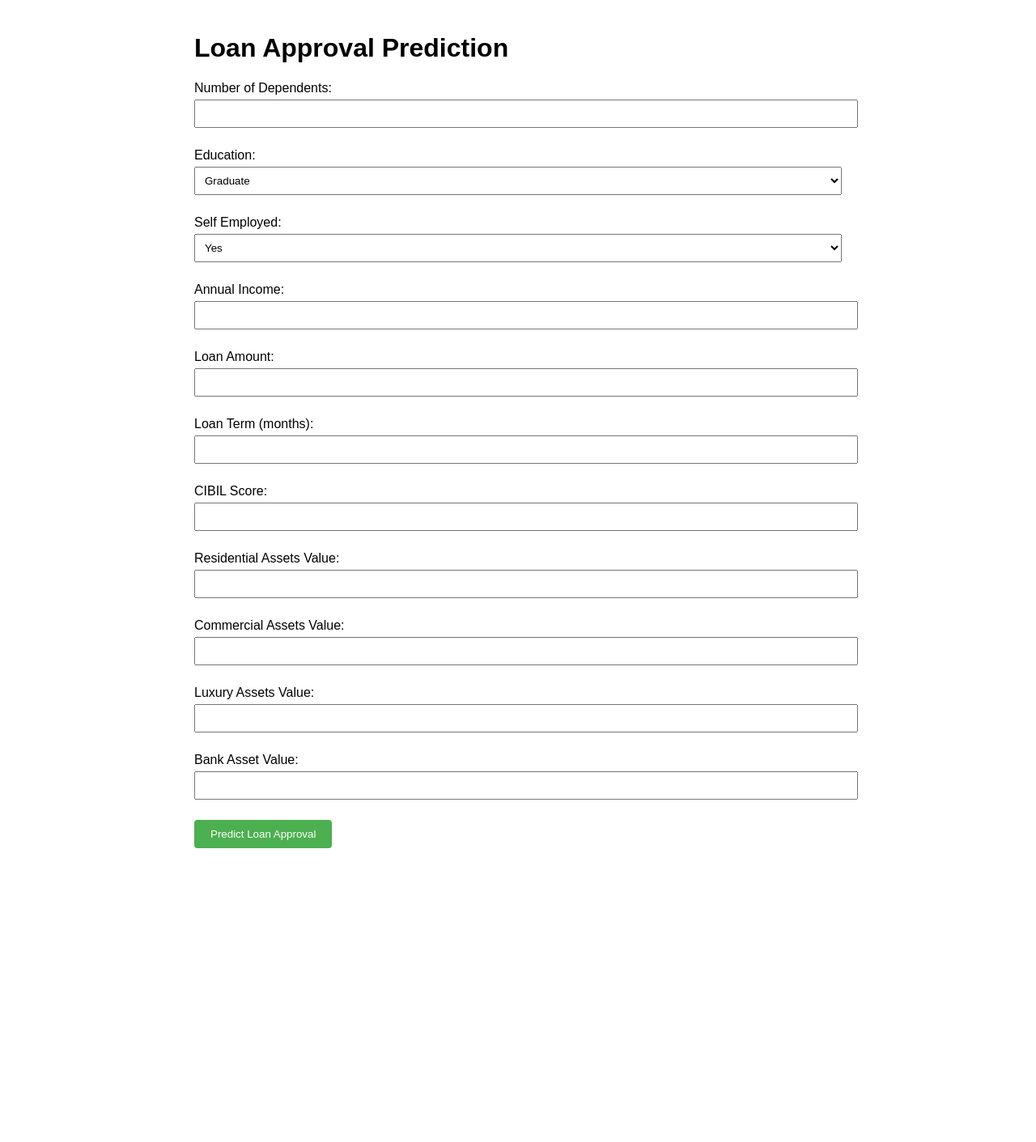
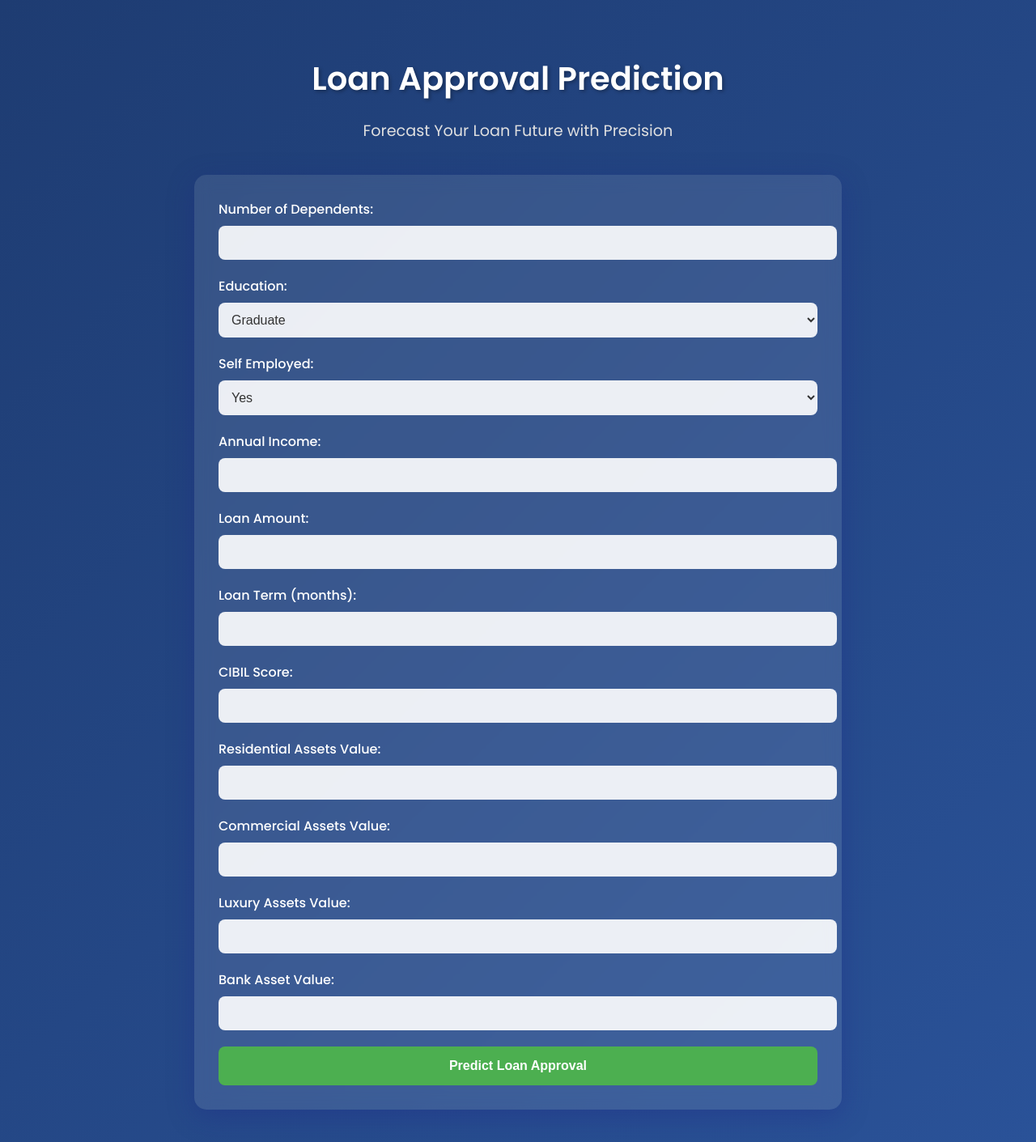
Before and after one commit to uktiger/fdpproject, a Flask app: page / in a window 1280 px wide. Shown: the whole page at 81% size. Before the commit the page ends 1048 px from the top, so only its background shows below. Run offline with Flask 3, Linux system fonts and the light colour scheme.

Commit message:
added normal css file for styling working

```diff
--- a/flask-app/app.py
+++ b/flask-app/app.py
@@ -1,4 +1,4 @@
-from flask import Flask, request, jsonify, render_template
+from flask import Flask, request, jsonify, render_template, url_for
 import mlflow
 import pandas as pd
 import numpy as np
@@ -10,8 +10,8 @@ import os
 # Setting up logging
 logging.basicConfig(level=logging.INFO, format='%(asctime)s - %(levelname)s - %(message)s')
 
-# Initialize Flask app
-app = Flask(__name__)
+# Initialize Flask app with static folder
+app = Flask(__name__, static_folder='static')
 
 # Setup MLflow
 mlflow.set_tracking_uri("https://dagshub.com/AdityaThakare72/mlops-project-1.mlflow")
--- /dev/null
+++ b/flask-app/static/css/style.css
@@ -0,0 +1,137 @@
+/* Common styles */
+body {
+    font-family: 'Poppins', sans-serif;
+    margin: 0;
+    padding: 0;
+    background: linear-gradient(135deg, #1e3c72 0%, #2a5298 100%);
+    min-height: 100vh;
+    color: #fff;
+}
+
+.container {
+    max-width: 800px;
+    margin: 0 auto;
+    padding: 40px 20px;
+}
+
+/* Home page specific styles */
+.hero {
+    text-align: center;
+    margin-bottom: 40px;
+}
+
+.hero h1 {
+    font-size: 2.5em;
+    margin-bottom: 20px;
+    color: #fff;
+    text-shadow: 2px 2px 4px rgba(0,0,0,0.3);
+}
+
+.hero p {
+    font-size: 1.2em;
+    color: #e0e0e0;
+    margin-bottom: 30px;
+}
+
+.form-container {
+    background: rgba(255, 255, 255, 0.1);
+    backdrop-filter: blur(10px);
+    padding: 30px;
+    border-radius: 15px;
+    box-shadow: 0 8px 32px 0 rgba(31, 38, 135, 0.37);
+}
+
+.form-group {
+    margin-bottom: 20px;
+}
+
+label {
+    display: block;
+    margin-bottom: 8px;
+    color: #fff;
+    font-weight: 500;
+}
+
+input, select {
+    width: 100%;
+    padding: 12px;
+    border: none;
+    border-radius: 8px;
+    background: rgba(255, 255, 255, 0.9);
+    color: #333;
+    font-size: 16px;
+}
+
+button {
+    background: #4CAF50;
+    color: white;
+    padding: 15px 30px;
+    border: none;
+    border-radius: 8px;
+    cursor: pointer;
+    font-size: 16px;
+    font-weight: 600;
+    transition: all 0.3s ease;
+    width: 100%;
+}
+
+button:hover {
+    background: #45a049;
+    transform: translateY(-2px);
+    box-shadow: 0 5px 15px rgba(0,0,0,0.2);
+}
+
+/* Result page specific styles */
+.result-container {
+    text-align: center;
+    padding: 40px;
+    background: rgba(255, 255, 255, 0.1);
+    backdrop-filter: blur(10px);
+    border-radius: 15px;
+    box-shadow: 0 8px 32px 0 rgba(31, 38, 135, 0.37);
+}
+
+.result-approved {
+    color: #4CAF50;
+    font-size: 2em;
+    margin: 20px 0;
+}
+
+.result-rejected {
+    color: #f44336;
+    font-size: 2em;
+    margin: 20px 0;
+}
+
+.details {
+    margin-top: 30px;
+    text-align: left;
+}
+
+.details table {
+    width: 100%;
+    border-collapse: collapse;
+    margin-top: 20px;
+}
+
+.details th, .details td {
+    padding: 12px;
+    border-bottom: 1px solid rgba(255, 255, 255, 0.1);
+}
+
+.back-button {
+    display: inline-block;
+    margin-top: 20px;
+    padding: 12px 24px;
+    background: #2196F3;
+    color: white;
+    text-decoration: none;
+    border-radius: 8px;
+    transition: all 0.3s ease;
+}
+
+.back-button:hover {
+    background: #1976D2;
+    transform: translateY(-2px);
+    box-shadow: 0 5px 15px rgba(0,0,0,0.2);
+}
--- a/flask-app/templates/index.html
+++ b/flask-app/templates/index.html
@@ -4,40 +4,17 @@
     <meta charset="UTF-8">
     <meta name="viewport" content="width=device-width, initial-scale=1.0">
     <title>Loan Approval Prediction</title>
-    <style>
-        body {
-            font-family: Arial, sans-serif;
-            max-width: 800px;
-            margin: 0 auto;
-            padding: 20px;
-        }
-        .form-group {
-            margin-bottom: 15px;
-        }
-        label {
-            display: block;
-            margin-bottom: 5px;
-        }
-        input, select {
-            width: 100%;
-            padding: 8px;
-            margin-bottom: 10px;
-        }
-        button {
-            background-color: #4CAF50;
-            color: white;
-            padding: 10px 20px;
-            border: none;
-            border-radius: 4px;
-            cursor: pointer;
-        }
-        button:hover {
-            background-color: #45a049;
-        }
-    </style>
+    <link href="https://fonts.googleapis.com/css2?family=Poppins:wght@400;500;600&display=swap" rel="stylesheet">
+    <link rel="stylesheet" href="{{ url_for('static', filename='css/style.css') }}">
 </head>
 <body>
+    <div class="container">
+        <div class="hero">
             <h1>Loan Approval Prediction</h1>
+            <p>Forecast Your Loan Future with Precision</p>
+        </div>
+
+        <div class="form-container">
             <form action="/predict" method="post">
                 <div class="form-group">
                     <label for="no_of_dependents">Number of Dependents:</label>
@@ -102,5 +79,7 @@
 
                 <button type="submit">Predict Loan Approval</button>
             </form>
+        </div>
+    </div>
 </body>
 </html>
```
Also changed, not shown: flask-app/templates/result.html (+14 -56 lines). Lines whose indentation alone changed are shown as unchanged.
